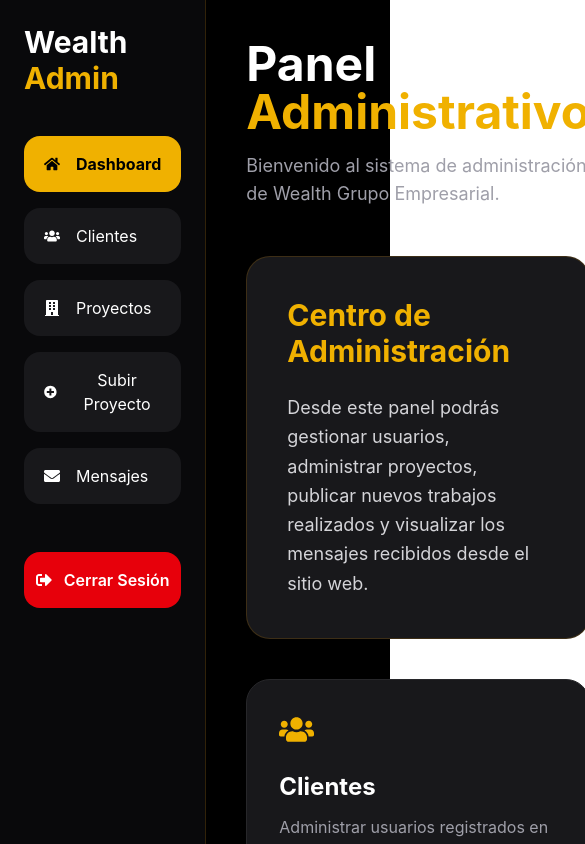
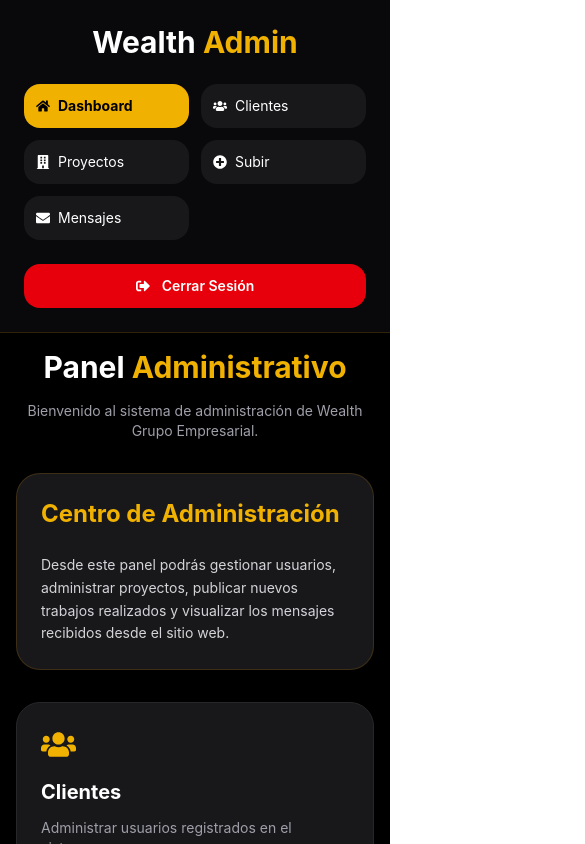
Before and after one commit to aldflo/wealth, a React (Vite) app: page /admin in a window 390 px wide. Shown: the top 844 px of the page, 585 px wide, since content can reach past the window. Built offline with nearby package versions, Linux system fonts and the light colour scheme.

Commit message:
admincel

```diff
--- a/src/pages/MenuAdmin.jsx
+++ b/src/pages/MenuAdmin.jsx
@@ -38,33 +38,29 @@
 
   return (
 
-    <div className="min-h-screen bg-black text-white flex">
+    <div className="min-h-screen bg-black text-white flex flex-col lg:flex-row">
 
       {/* SIDEBAR */}
+      <aside className="w-full lg:w-72 bg-zinc-950 border-b lg:border-b-0 lg:border-r border-yellow-600/20 p-6">
 
-      <aside className="w-72 bg-zinc-950 border-r border-yellow-600/20 p-6">
-
-        <h1 className="text-3xl font-bold mb-10">
+        <h1 className="text-3xl font-bold mb-6 lg:mb-10 text-center lg:text-left">
 
           Wealth
-          <span className="text-yellow-500">
-            {" "}Admin
-          </span>
+          <span className="text-yellow-500"> Admin</span>
 
         </h1>
 
-        <nav className="space-y-4">
+        {/* NAV */}
+        <nav className="grid grid-cols-2 sm:grid-cols-4 lg:grid-cols-1 gap-3 lg:space-y-4 lg:gap-0">
 
-          <button
-            className="w-full flex items-center gap-4 bg-yellow-500 text-black px-5 py-4 rounded-2xl font-bold"
-          >
+          <button className="w-full flex items-center gap-2 lg:gap-4 bg-yellow-500 text-black px-3 py-3 lg:px-5 lg:py-4 rounded-2xl font-bold text-sm lg:text-base">
             <FaHome />
             Dashboard
           </button>
 
           <button
             onClick={() => navigate("/admin/clientes")}
-            className="w-full flex items-center gap-4 bg-zinc-900 hover:bg-zinc-800 px-5 py-4 rounded-2xl transition"
+            className="w-full flex items-center gap-2 lg:gap-4 bg-zinc-900 hover:bg-zinc-800 px-3 py-3 lg:px-5 lg:py-4 rounded-2xl transition text-sm lg:text-base"
           >
             <FaUsers />
             Clientes
@@ -72,7 +68,7 @@
 
           <button
             onClick={() => navigate("/proyectos")}
-  className="w-full flex items-center gap-4 bg-zinc-900 hover:bg-zinc-800 px-5 py-4 rounded-2xl transition"
+            className="w-full flex items-center gap-2 lg:gap-4 bg-zinc-900 hover:bg-zinc-800 px-3 py-3 lg:px-5 lg:py-4 rounded-2xl transition text-sm lg:text-base"
           >
             <FaBuilding />
             Proyectos
@@ -80,15 +76,15 @@
 
           <button
             onClick={() => navigate("/admin/subir-proyecto")}
-            className="w-full flex items-center gap-4 bg-zinc-900 hover:bg-zinc-800 px-5 py-4 rounded-2xl transition"
+            className="w-full flex items-center gap-2 lg:gap-4 bg-zinc-900 hover:bg-zinc-800 px-3 py-3 lg:px-5 lg:py-4 rounded-2xl transition text-sm lg:text-base"
           >
             <FaPlusCircle />
-            Subir Proyecto
+            Subir
           </button>
 
           <button
             onClick={() => navigate("/admin/mensajes")}
-            className="w-full flex items-center gap-4 bg-zinc-900 hover:bg-zinc-800 px-5 py-4 rounded-2xl transition"
+            className="w-full flex items-center gap-2 lg:gap-4 bg-zinc-900 hover:bg-zinc-800 px-3 py-3 lg:px-5 lg:py-4 rounded-2xl transition text-sm lg:text-base"
           >
             <FaEnvelope />
             Mensajes
@@ -96,11 +92,9 @@
 
         </nav>
 
-        <div className="mt-12">
+        <div className="mt-6 lg:mt-12">
 
-          <button
-            className="w-full flex items-center justify-center gap-3 bg-red-600 hover:bg-red-700 py-4 rounded-2xl font-semibold transition"
-          >
+          <button className="w-full flex items-center justify-center gap-3 bg-red-600 hover:bg-red-700 py-3 lg:py-4 rounded-2xl font-semibold transition text-sm lg:text-base">
             <FaSignOutAlt />
             Cerrar Sesión
           </button>
@@ -110,35 +104,31 @@
       </aside>
 
       {/* CONTENIDO */}
+      <main className="flex-1 p-4 sm:p-6 lg:p-10">
 
-      <main className="flex-1 p-10">
+        <div className="mb-8 lg:mb-12 text-center lg:text-left">
 
-        <div className="mb-12">
-
-          <h2 className="text-5xl font-bold">
+          <h2 className="text-3xl sm:text-4xl lg:text-5xl font-bold">
 
             Panel
-            <span className="text-yellow-500">
-              {" "}Administrativo
-            </span>
+            <span className="text-yellow-500"> Administrativo</span>
 
           </h2>
 
-          <p className="text-zinc-400 text-lg mt-4">
+          <p className="text-zinc-400 text-sm sm:text-base lg:text-lg mt-4">
             Bienvenido al sistema de administración de Wealth Grupo Empresarial.
           </p>
 
         </div>
 
         {/* MENSAJE */}
+        <div className="bg-zinc-900 rounded-3xl p-6 lg:p-10 border border-yellow-600/20 mb-8 lg:mb-10">
 
-        <div className="bg-zinc-900 rounded-3xl p-10 border border-yellow-600/20 mb-10">
-
-          <h3 className="text-3xl font-bold text-yellow-500 mb-6">
+          <h3 className="text-2xl lg:text-3xl font-bold text-yellow-500 mb-6">
             Centro de Administración
           </h3>
 
-          <p className="text-zinc-300 text-lg leading-relaxed">
+          <p className="text-zinc-300 text-sm sm:text-base lg:text-lg leading-relaxed">
             Desde este panel podrás gestionar usuarios, administrar proyectos,
             publicar nuevos trabajos realizados y visualizar los mensajes
             recibidos desde el sitio web.
@@ -147,25 +137,24 @@
         </div>
 
         {/* MODULOS */}
-
-        <div className="grid md:grid-cols-2 gap-8">
+        <div className="grid grid-cols-1 sm:grid-cols-2 gap-6 lg:gap-8">
 
           {opciones.map((opcion, index) => (
 
             <div
               key={index}
-              className="bg-zinc-900 rounded-3xl p-8 border border-zinc-800 hover:border-yellow-500 transition duration-300 hover:-translate-y-1"
+              className="bg-zinc-900 rounded-3xl p-6 lg:p-8 border border-zinc-800 hover:border-yellow-500 transition duration-300 hover:-translate-y-1"
             >
 
-              <div className="text-yellow-500 mb-6">
+              <div className="text-yellow-500 mb-4 lg:mb-6">
                 {opcion.icono}
               </div>
 
-              <h3 className="text-2xl font-bold mb-3">
+              <h3 className="text-xl lg:text-2xl font-bold mb-3">
                 {opcion.titulo}
               </h3>
 
-              <p className="text-zinc-400">
+              <p className="text-zinc-400 text-sm lg:text-base">
                 {opcion.descripcion}
               </p>
 
```
Lines whose indentation alone changed are shown as unchanged.
